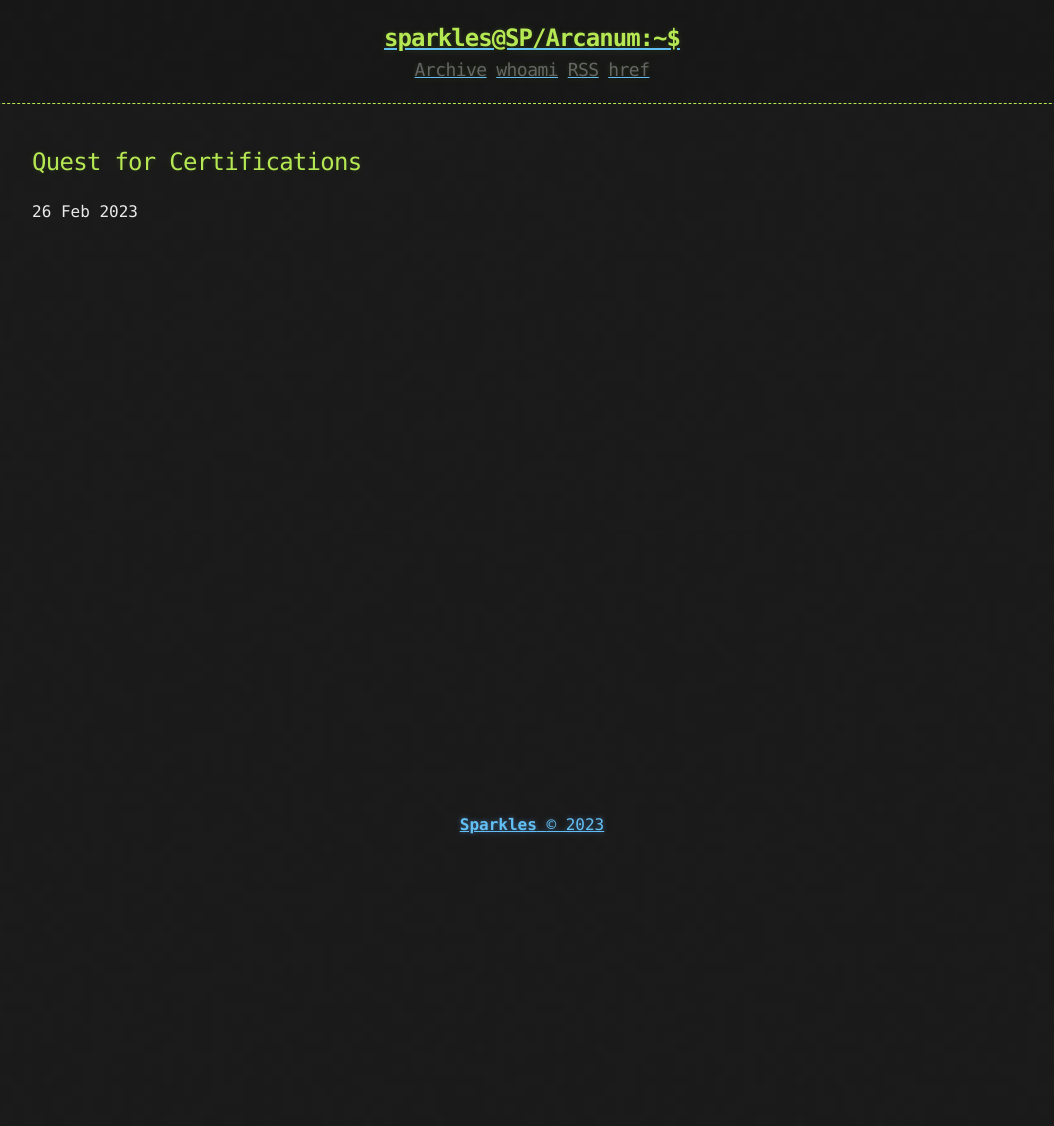
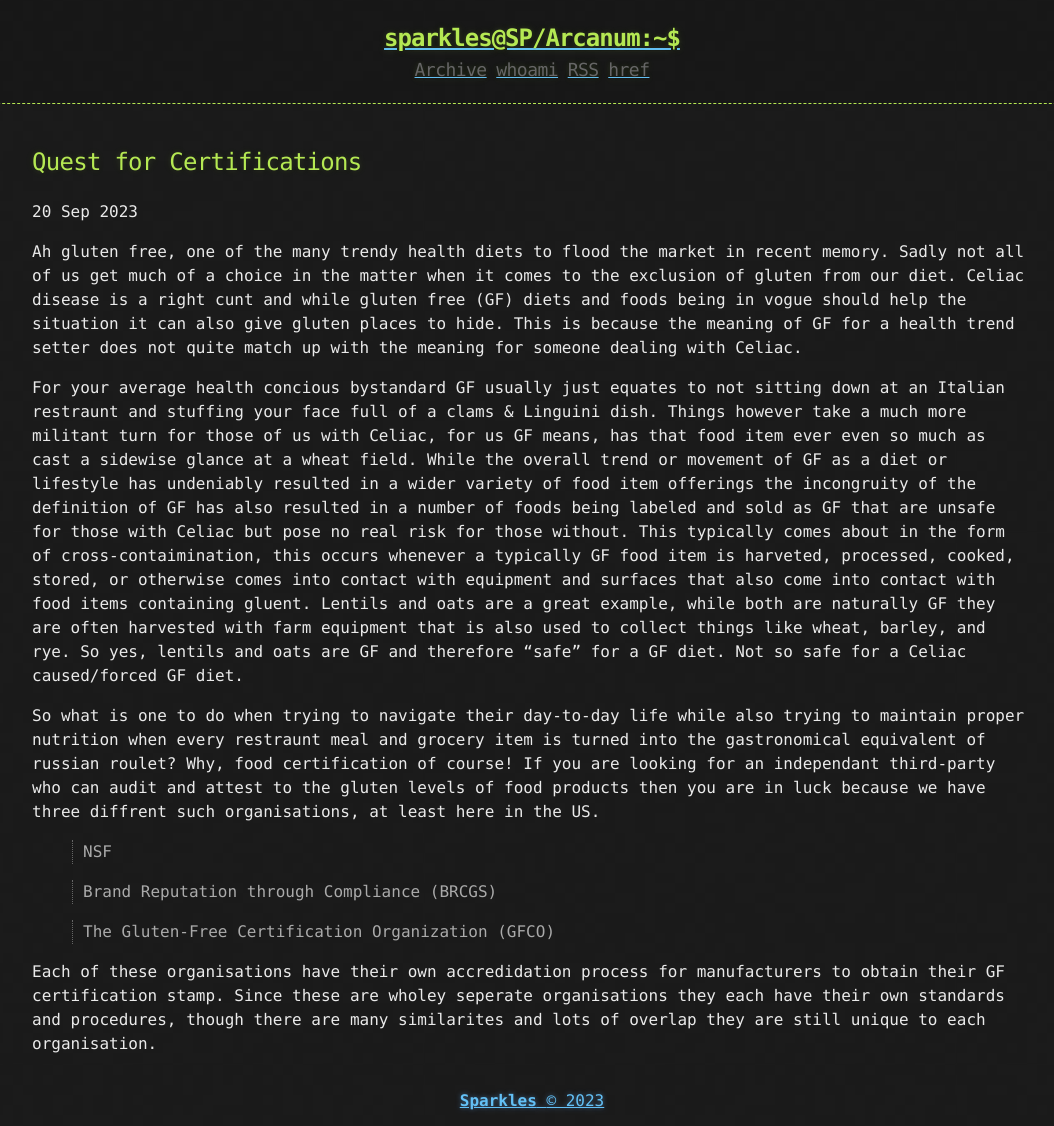
Before and after one commit to SparklesVX/SparklesVX.github.io, a Jekyll site: the page built from _posts/2023-02-25-Hemingway Daiquiri.md, in a window 1280 px wide. Shown: the whole page, without its empty margins (108-1162 px from the left). Built offline with Jekyll 4.4.1, drawn with Linux system fonts in a browser that asks for light colours; before the commit the page ends 900 px from its top, so only the background shows below that.

Commit message:
Update 2023-02-25-Hemingway Daiquiri.md

```diff
--- a/_posts/2023-02-25-Hemingway Daiquiri.md
+++ b/_posts/2023-02-25-Hemingway Daiquiri.md
@@ -1,6 +1,29 @@
 ---
 layout: post
 title:  "Quest for Certifications"
-date:   2023-02-26 09:22:38 -0600
+date:   2023-09-20 09:22:38 -0600
 categories:
 ---
+
+Ah gluten free, one of the many trendy health diets to flood the market in recent memory. Sadly not all of us get much of a choice in the matter when it comes to the exclusion of gluten from our diet.
+Celiac disease is a right cunt and while gluten free (GF) diets and foods being in vogue should help the situation it can also give gluten places to hide. This is because the meaning of GF for a health trend setter does not quite match up with
+the meaning for someone dealing with Celiac.
+
+For your average health concious bystandard GF usually just equates to not sitting down at an Italian restraunt and stuffing your face full of a clams & Linguini dish. Things however take a much more militant turn for those of us with Celiac, for us
+GF means, has that food item ever even so much as cast a sidewise glance at a wheat field. While the overall trend or movement of GF as a diet or lifestyle has undeniably resulted in a wider variety of food item offerings the incongruity of the definition of GF has also resulted in a number of foods being labeled and sold as GF that are unsafe for those with Celiac but pose no real risk for those without. This typically comes about in the form of cross-contaimination, this occurs whenever a typically GF food item is harveted, processed, cooked, stored, or otherwise comes into contact with equipment and surfaces that also come into contact with food items containing gluent. Lentils and oats are a great example, while both are naturally GF they are often harvested with farm equipment that is also used to collect things like wheat, barley, and rye. So yes, lentils and oats are GF and therefore "safe" for a GF diet. Not so safe for a Celiac caused/forced GF diet.
+
+So what is one to do when trying to navigate their day-to-day life while also trying to maintain proper nutrition when every restraunt meal and grocery item is turned into the gastronomical equivalent of russian roulet?
+Why, food certification of course! If you are looking for an independant third-party who can audit and attest to the gluten levels of food products then you are in luck because we have three diffrent such organisations, at least here in the US.
+
+> NSF
+
+
+
+> Brand Reputation through Compliance (BRCGS)
+
+
+
+> The Gluten-Free Certification Organization (GFCO)
+
+
+Each of these organisations have their own accredidation process for manufacturers to obtain their GF certification stamp. Since these are wholey seperate organisations they each have their own standards and procedures, though there are many similarites and lots of overlap they are still unique to each organisation.
```
